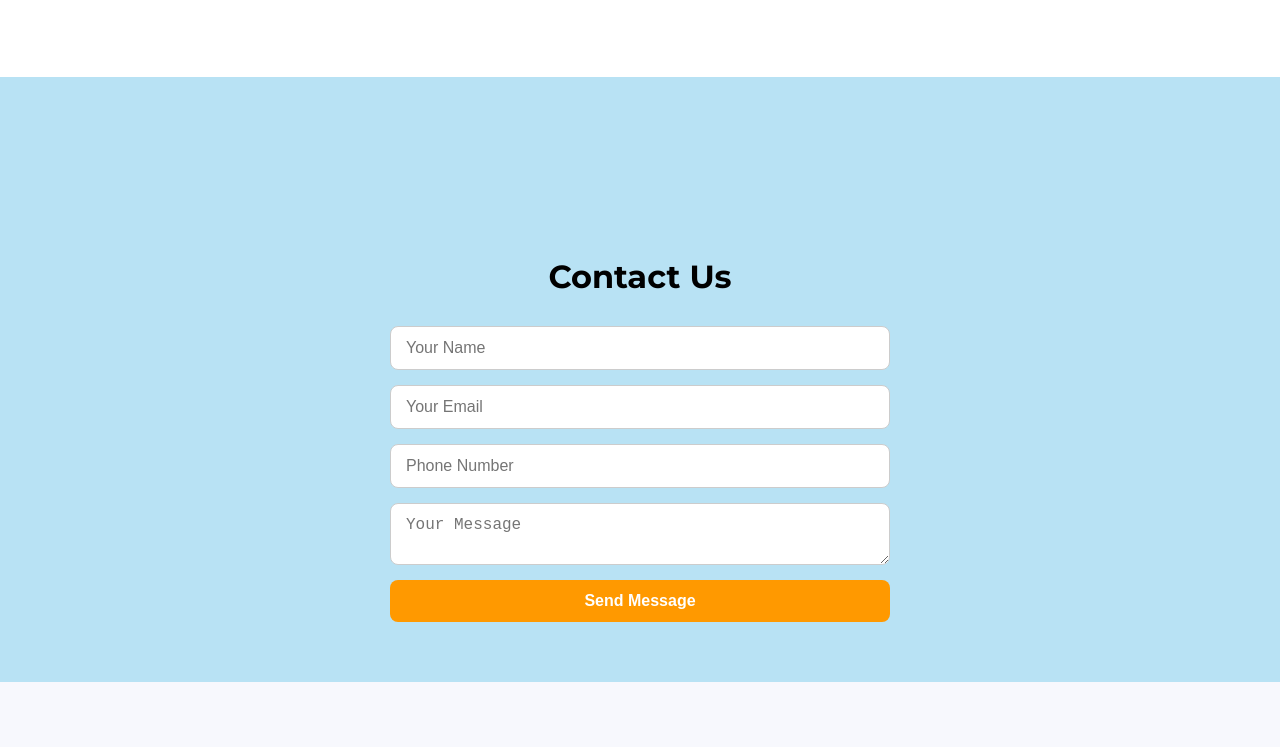
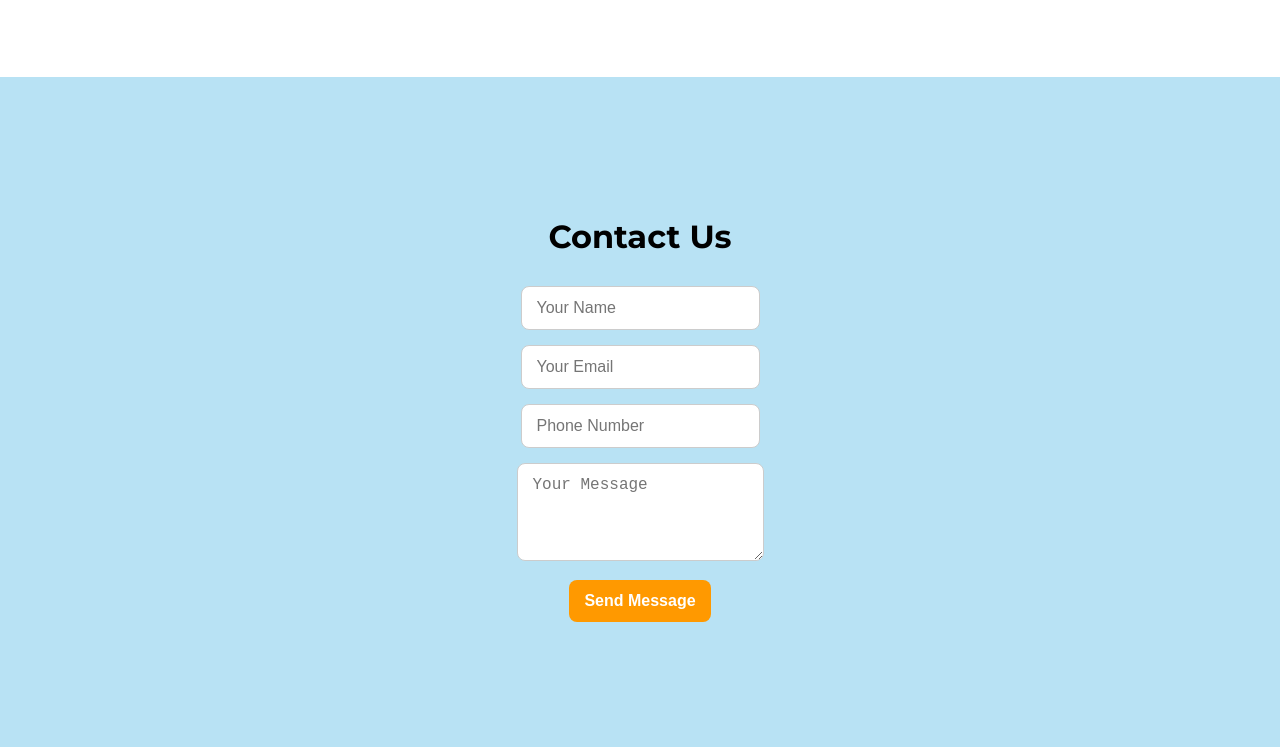
Before and after one commit to Adxrsh02/Sai-Prestige-Website, a plain HTML site: page index.html in a window 1280 px wide. Shown: the part 2173-2920 px from the top of the page. Drawn offline with nearby package versions, Linux system fonts and the light colour scheme.

Commit message:
Update index.html

```diff
--- a/index.html
+++ b/index.html
@@ -152,18 +152,20 @@
     </section>
 
 
-  <!-- Contact Form -->
-  <section id="nav__btns" class="contact">
-  <section class="section__container contact Us__container" id="contact"></section>
+<!-- Contact Form -->
+<section class="contact" id="contact">
+  <div class="section__container contact__container">
     <h2>Contact Us</h2>
     <form action="https://formsubmit.co/saiprestige01@gmail.com" method="POST">
-      <input type="text" name="name" placeholder="Your Name" required />
-      <input type="email" name="email" placeholder="Your Email" required />
-      <input type="tel" name="phone" placeholder="Phone Number" required />
-      <textarea name="message" placeholder="Your Message" required></textarea>
-      <button type="submit">Send Message</button>
+      <div><input type="text" name="name" placeholder="Your Name" required /></div>
+      <div><input type="email" name="email" placeholder="Your Email" required /></div>
+      <div><input type="tel" name="phone" placeholder="Phone Number" required /></div>
+      <div><textarea name="message" placeholder="Your Message" rows="4" required></textarea></div>
+      <div><button type="submit">Send Message</button></div>
     </form>
-  </section>
+  </div>
+</section>
+
 
 
 
```
